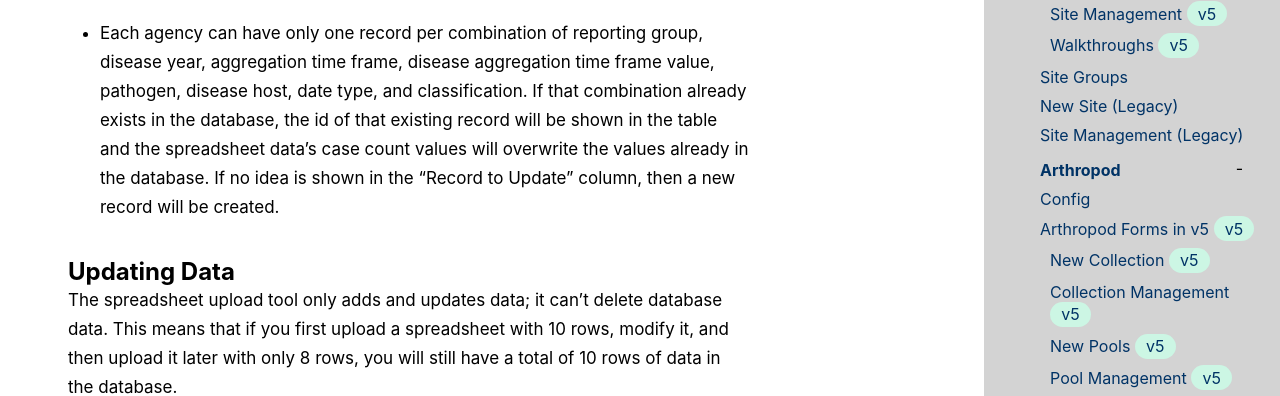
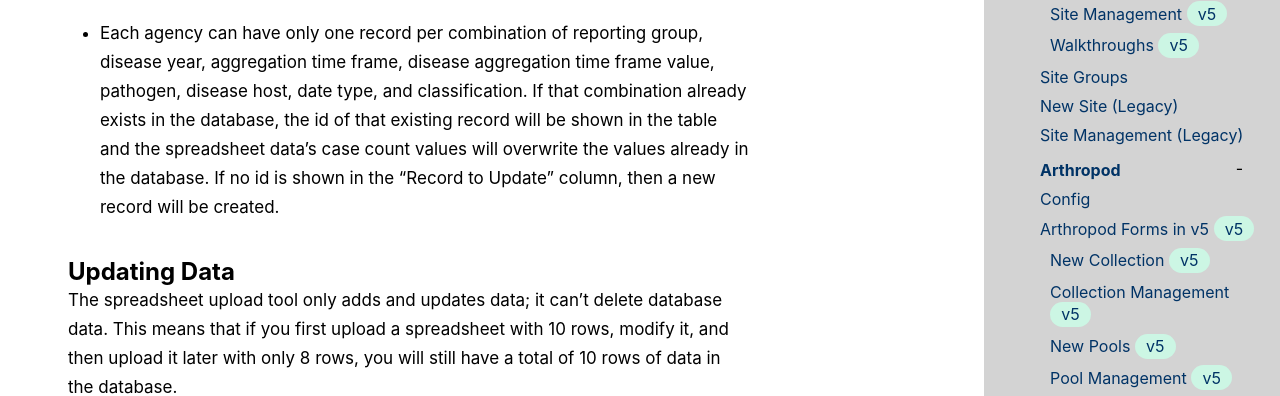
Before and after one commit to tlvaldepena/vectorsurv.org, a Jekyll site: the page built from _docs/case-count/upload.md, in a window 1280 px wide and 900 px high, scrolled down 2600 px. Shown: the part 237-633 px from the top of the window. Built offline with Jekyll 4.4.1, drawn with Linux system fonts in a browser that asks for light colours.

Commit message:
no id, not no idea

```diff
--- a/_docs/case-count/upload.md
+++ b/_docs/case-count/upload.md
@@ -43,7 +43,7 @@ The spreadsheet must match the formatting of [the template spreadsheet](https://
 
 - Fields with set accepted values must match one of the values shown in the table above. For example, the Date Type column cell of each row can only be either "Report Date" or "Onset Date / Asymptomatic Test". If your spreadsheet contains a typo, you will be able to select your intended choice after the spreadsheet has been uploaded to the web browser and before the data has been saved to the database.
 
-- Each agency can have only one record per combination of reporting group, disease year, aggregation time frame, disease aggregation time frame value, pathogen, disease host, date type, and classification. If that combination already exists in the database, the id of that existing record will be shown in the table and the spreadsheet data's case count values will overwrite the values already in the database. If no idea is shown in the "Record to Update" column, then a new record will be created.
+- Each agency can have only one record per combination of reporting group, disease year, aggregation time frame, disease aggregation time frame value, pathogen, disease host, date type, and classification. If that combination already exists in the database, the id of that existing record will be shown in the table and the spreadsheet data's case count values will overwrite the values already in the database. If no id is shown in the "Record to Update" column, then a new record will be created.
 
 ## Updating Data
 
```
